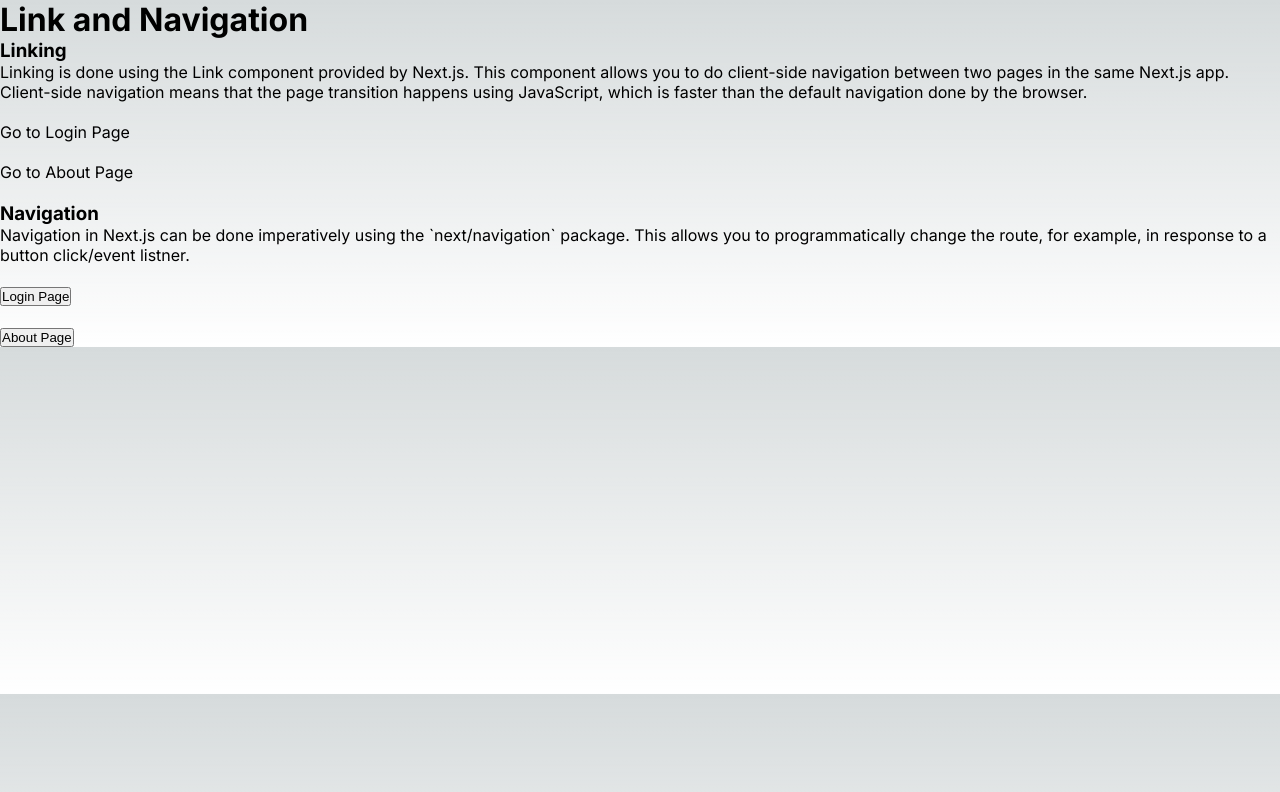
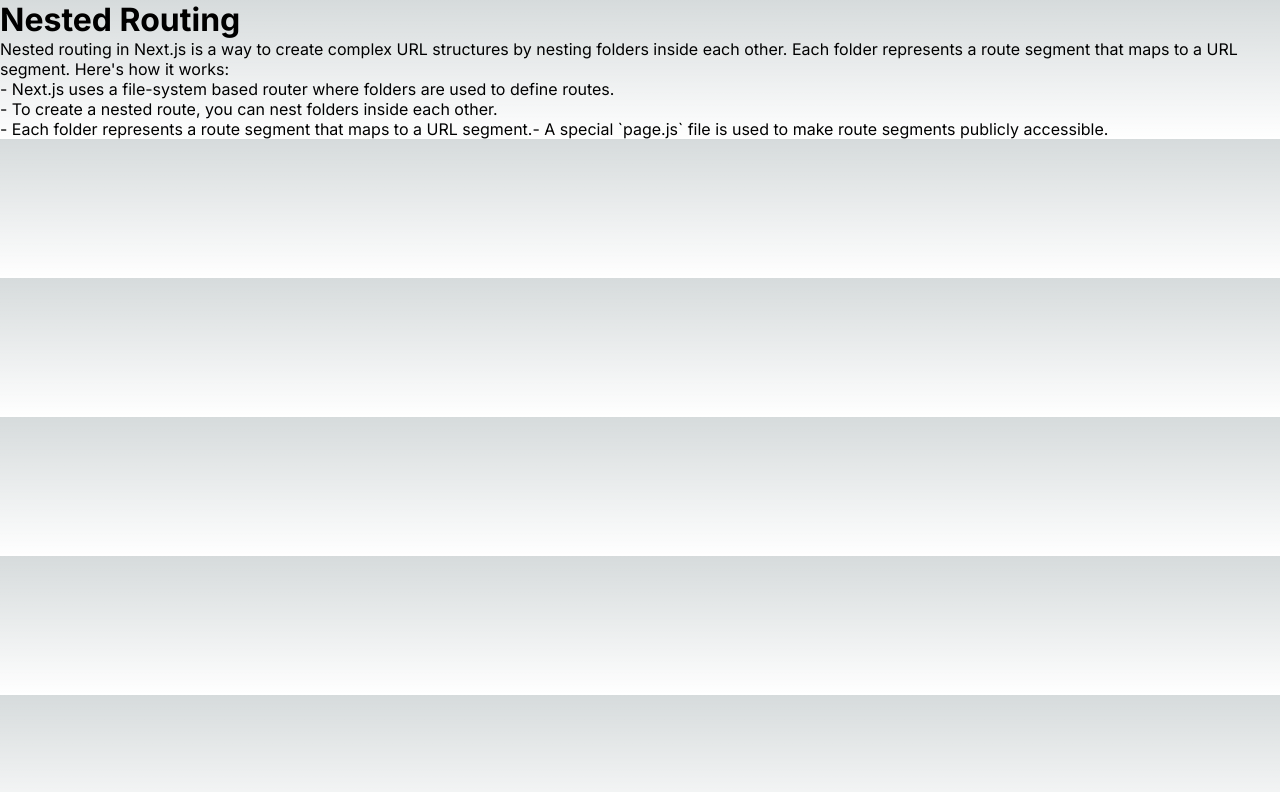
Before and after one commit to rohitsingh2901/LearnNext.js, a Next.js app: page / in a window 1280 px wide. Shown: the top 792 px of the page. Built offline with nearby package versions, Linux system fonts and the light colour scheme.

Commit message:
Nested Routing

```diff
--- a/src/app/about/page.js
+++ b/src/app/about/page.js
@@ -8,7 +8,9 @@
         <div>
             <h1>About Page</h1>
             <Link href="/">Go to Home Page</Link><br/>
-            <button onClick={()=>{router.push("/")}}>Home Page</button>
+            <button onClick={()=>{router.push("/")}}>Home Page</button><br/>
+            <button onClick={()=>{router.push("/about/aboutstudents")}}>About Students Page</button><br/>
+            <button onClick={()=>{router.push("/about/aboutteachers")}}>About Teachers Page</button>
         </div>
     )
 }
--- a/src/app/login/page.js
+++ b/src/app/login/page.js
@@ -8,7 +8,9 @@
         <div>
             <h1>Login Page</h1>
             <Link href="/">Go to Home Page</Link><br/>
-            <button onClick={()=>{router.push("/")}}>Home Page</button>
+            <button onClick={()=>{router.push("/")}}>Home Page</button><br/>
+            <button onClick={()=>{router.push("/login/studentlogin")}}>Students Login Page</button><br/>
+            <button onClick={()=>{router.push("/login/teacherlogin")}}>Teachers Login Page</button>
         </div>
     )
 }
--- a/src/app/page.js
+++ b/src/app/page.js
@@ -10,22 +10,14 @@
   }
   return (
     <main>
-      <h1>Link and Navigation</h1>
-      <h3>Linking</h3>
+      <h1>Nested Routing</h1>
       <p>
-      Linking is done using the Link component provided by Next.js. This component allows you to do client-side navigation between two pages in the same Next.js app. Client-side navigation means that the page transition happens using JavaScript, which is faster than the default navigation done by the browser.
-      </p><br/>
-      <Link href="/login">Go to Login Page</Link>
-      <br/><br/>
-      <Link href="/about">Go to About Page</Link>
-      <br/><br/>
-      <h3>Navigation</h3>
-      <p>
-      Navigation in Next.js can be done imperatively using the `next/navigation` package. This allows you to programmatically change the route, for example, in response to a button click/event listner.
-      </p><br/>
-      <button onClick={()=>{navigate("/login")}}>Login Page</button>
-      <br/><br/>
-      <button onClick={()=>{navigate("/about")}}>About Page</button>
+      Nested routing in Next.js is a way to create complex URL structures by nesting folders inside each other. Each folder represents a route segment that maps to a URL segment. Here's how it works:<br/>
+      - Next.js uses a file-system based router where folders are used to define routes.<br/>
+      - To create a nested route, you can nest folders inside each other.<br/>
+      - Each folder represents a route segment that maps to a URL segment.- A special `page.js` file is used to make route segments publicly accessible.
+      </p>
+
     </main>
   );
 }
```
Also changed, not shown: src/app/about/aboutstudents/page.js (added, +8 -0 lines), src/app/about/aboutteachers/page.js (added, +8 -0 lines), src/app/login/studentlogin/page.js (added, +8 -0 lines), src/app/login/teacherlogin/page.js (added, +8 -0 lines).
